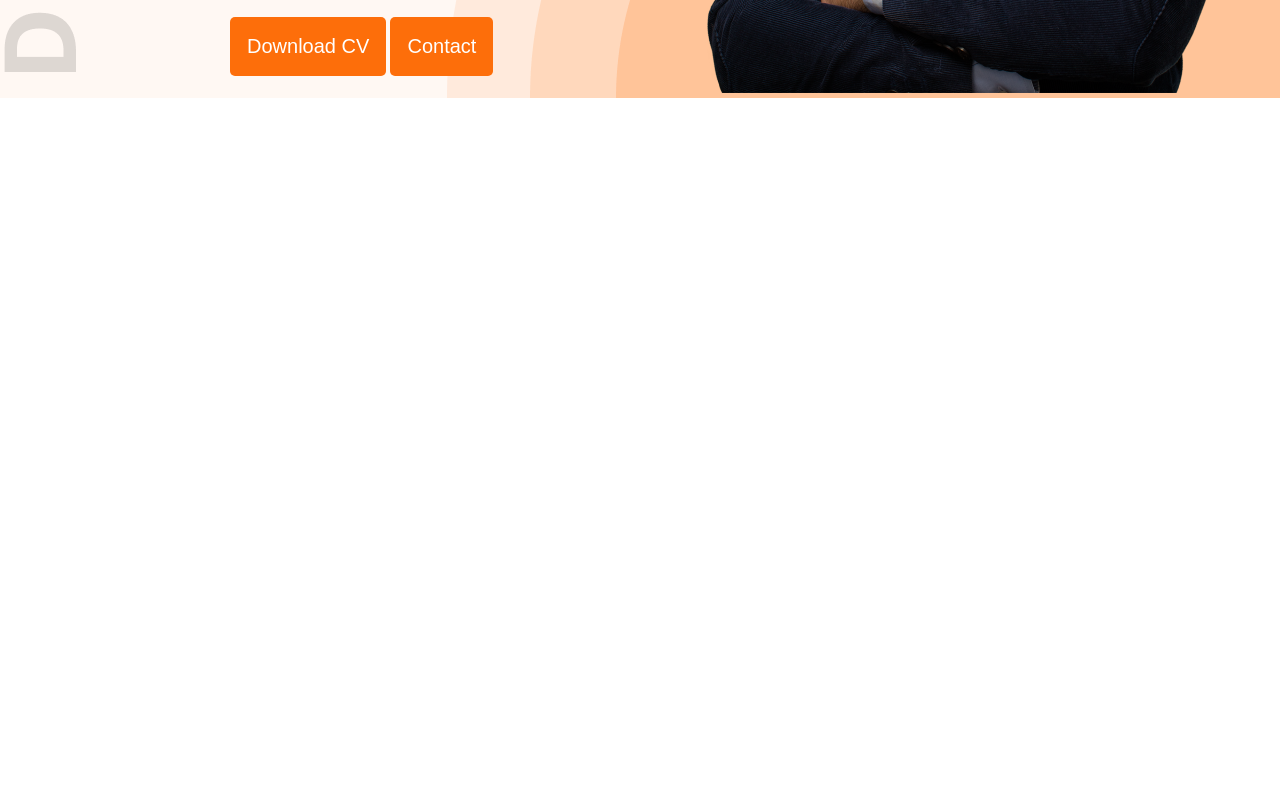
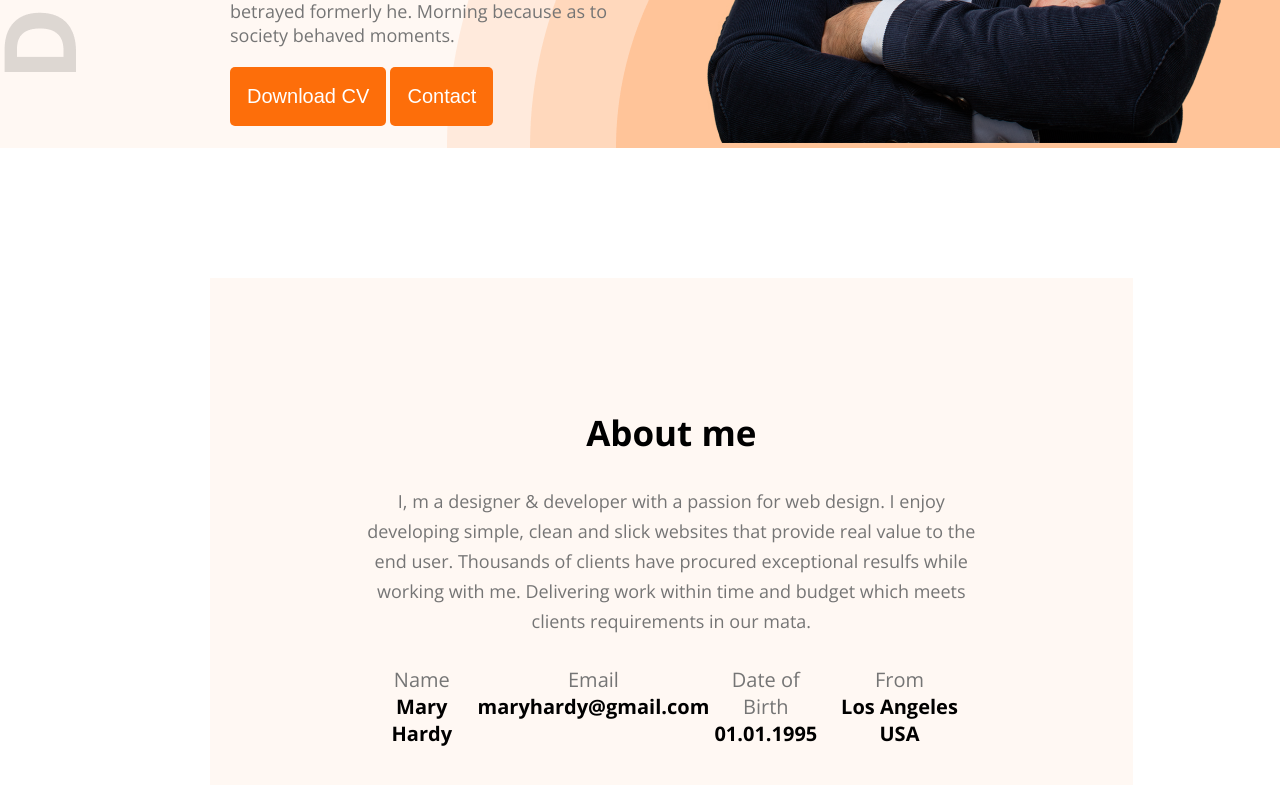
Before and after one commit to Md-Shahajahan/My-Project-Learning, a plain HTML site: page index.html in a window 1280 px wide. Shown: the part 691-1476 px from the top of the page. Before the commit the page ends 800 px from the top, so only its background shows below. Drawn offline with nearby package versions, Linux system fonts and the light colour scheme.

Commit message:
about info added

```diff
--- a/index.html
+++ b/index.html
@@ -46,7 +46,38 @@
         </div>
     </section>
     </header>
+  <section id="about">
+    <div class="about-container">
+         <div class="section-heading">
+             <h2>About me</h2>
+             <p>
+            I, m a designer & developer with a passion for web design. I enjoy developing simple, clean and slick websites that provide real value to the end user. Thousands of clients have procured exceptional resulfs while working with me. Delivering work within time and budget which meets clients requirements in our mata.
+         </p>
 
+         </div>
+        <div class="about-info">
+            <div class="info-card">
+                <p>Name</p>
+                <h4>Mary Hardy</h4>
+            </div>
+            <div class="info-card">
+                <p>Email</p>
+                <h4>maryhardy@gmail.com</h4>
+            </div>
+            <div class="info-card">
+                <p>Date of Birth</p>
+                <h4>01.01.1995</h4>
+            </div>
+            <div class="info-card">
+                <p>From</p>
+                <h4>Los Angeles USA</h4>
+            </div>
+        </div>
+
+
+    </div>
+
+  </section>
 
 </body>
 </html>
--- a/styles/portfolio.css
+++ b/styles/portfolio.css
@@ -14,9 +14,7 @@
     background: url("../images/developer.png") ,url("../images/header_bg.png") ,#FFF8F3;
     background-position:top left,bottom right;
     background-repeat:no-repeat;
-    back
     padding-top:50px;
-
 }
 nav{
     width:71.25%;
@@ -96,3 +94,48 @@
     vertical-align:middle ;
 
 }
+#about{
+  padding:130px 210px;
+
+
+}
+
+#about .about-container{
+    text-align:center;
+    background-color:#FFF8F3 ;
+    width:71%;
+    max-width:1140px;
+    margin:0 auto;
+    padding:131px 156px;
+}
+
+.section-heading{
+    text-align:center;
+}
+.section-heading p{
+margin-bottom:30px;
+font-size:18px;
+line-height:30px;
+max-width: 837px;
+margin:0 auto;
+color:#757575
+}
+.about-container h2{
+font-size: 35px;
+margin-bottom:30px;
+}
+.about-info{
+    display:flex;
+    justify-content:space-around;
+    margin-top:30px
+
+}
+
+.about-info .info-card p{
+color:#757575;
+font-size: 20px;
+
+}
+.about-info .info-card h4{
+    font-size: 20px;
+}
```
